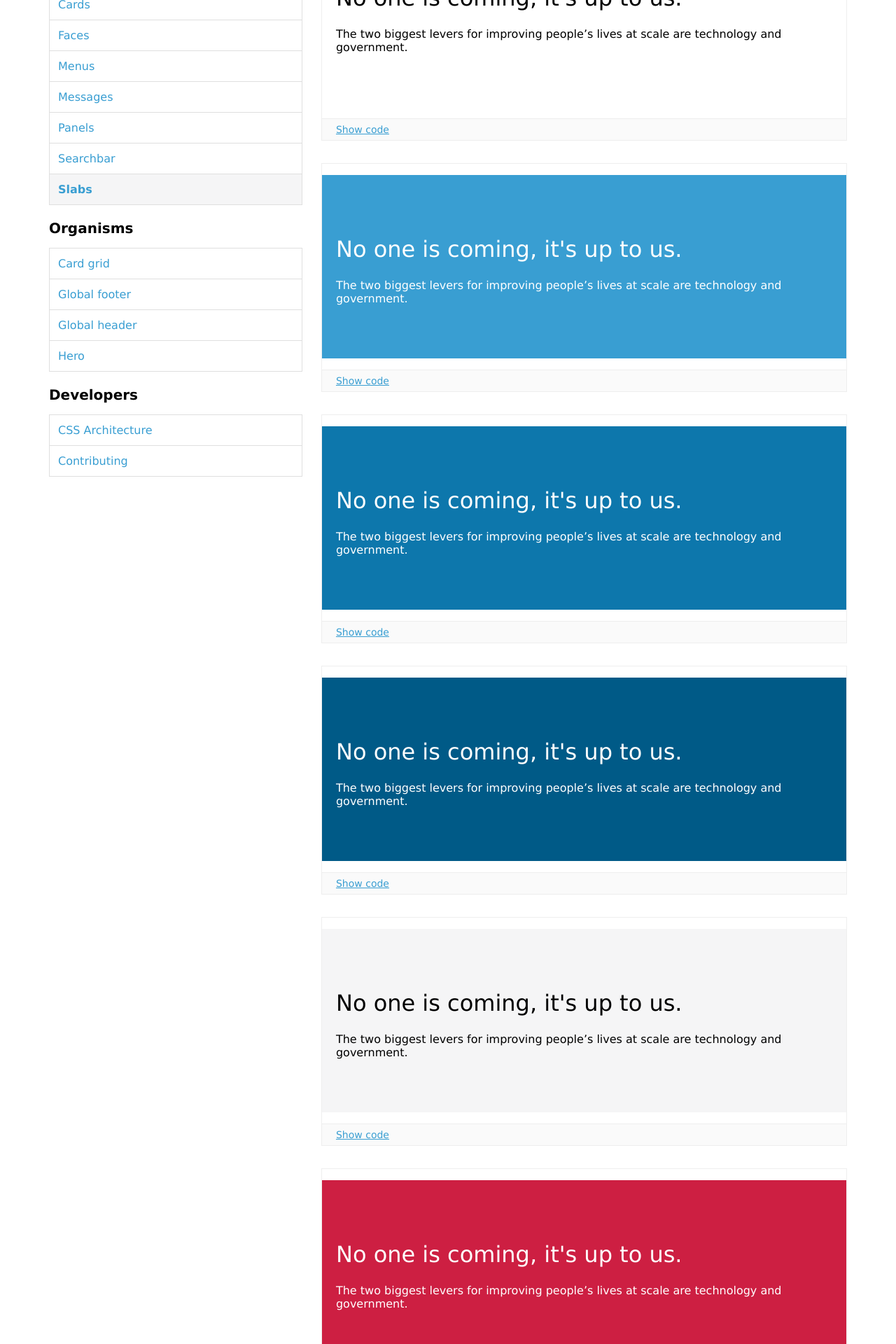
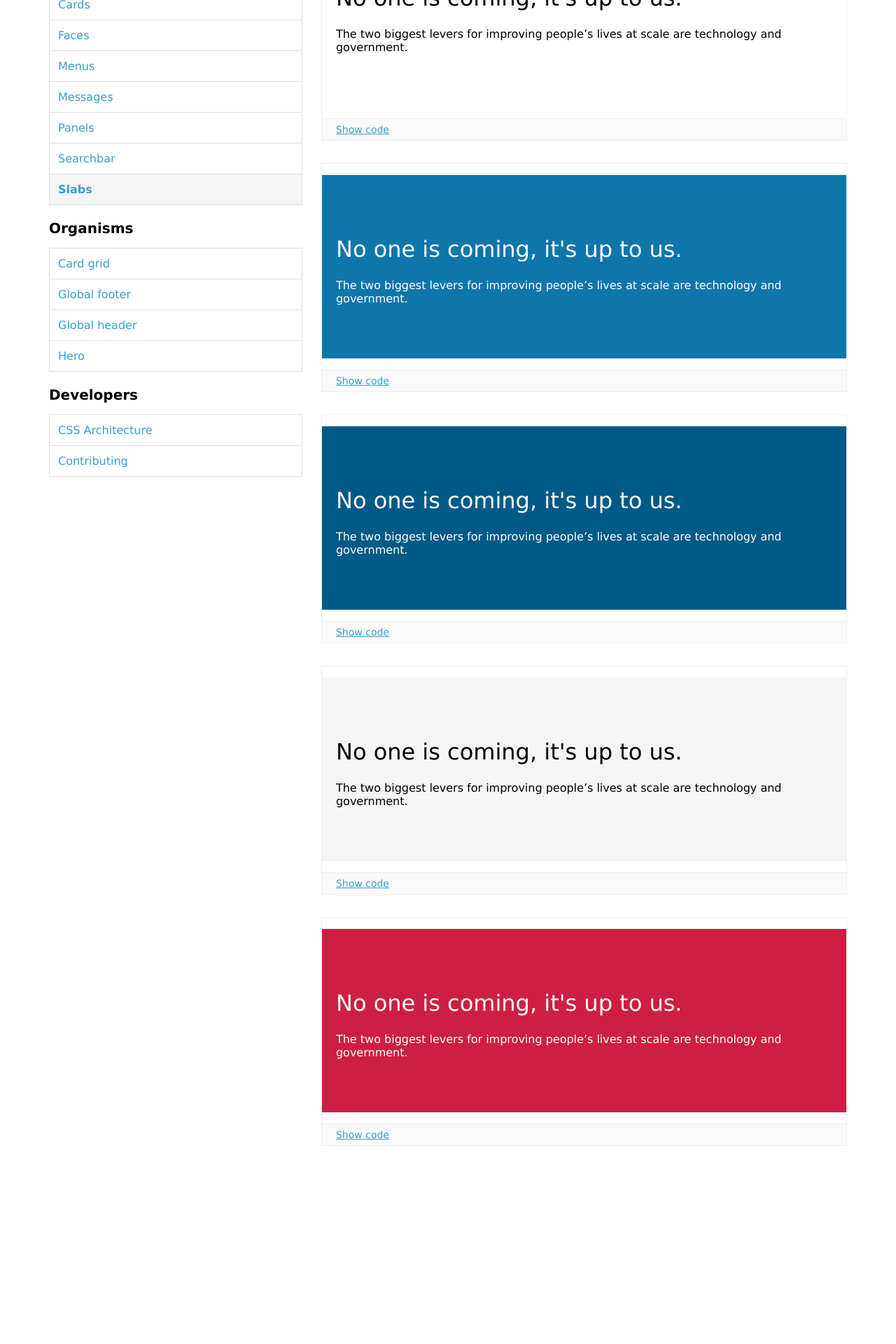
Before and after one commit to codeforamerica/style-guide, a Jekyll site: the page built from _molecules/slabs.md, in a window 1280 px wide. Shown: the part 1018-2938 px from the top of the page at 70% size. Built offline with Jekyll 4.4.1, drawn with Linux system fonts in a browser that asks for light colours; nearby versions of some CDN libraries; after the commit the page ends 2767 px from its top, so only the background shows below that.

Commit message:
Remove brand blue slab variant
There's insufficient contract between the white paragraph text and the brand-blue background.

```diff
--- a/_molecules/slabs.md
+++ b/_molecules/slabs.md
@@ -34,13 +34,6 @@ Common uses of slab sections would to be include a header and custom layout of e
 </section>
 
 <section class="preview">
-  <div class="slab slab--blue">
-    <p class="h2">No one is coming, it's up to us.</p>
-    <p>The two biggest levers for improving people’s lives at scale are technology and government.</p>
-  </div>
-</section>
-
-<section class="preview">
   <div class="slab slab--dark-blue">
     <p class="h2">No one is coming, it's up to us.</p>
     <p>The two biggest levers for improving people’s lives at scale are technology and government.</p>
--- a/_sass/molecules/_slab.scss
+++ b/_sass/molecules/_slab.scss
@@ -65,12 +65,6 @@
   background-color: $color-white;
 }
 
-.slab--blue,
-.blue-bg-slab {
-  @extend %reverse-slab;
-  background-color: $color-blue;
-}
-
 .slab--dark-blue,
 .dark-blue-bg-slab {
   @extend %reverse-slab;
```
